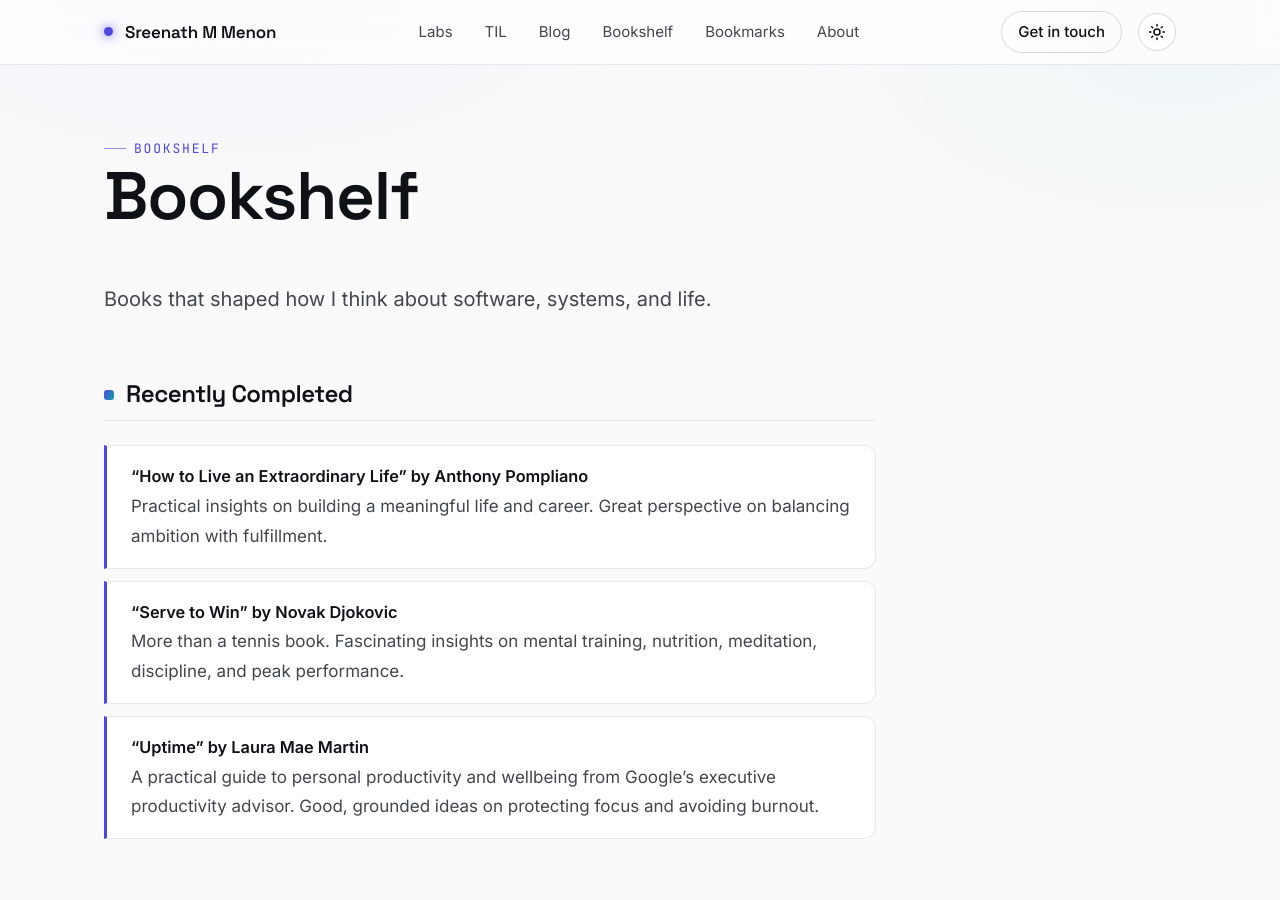
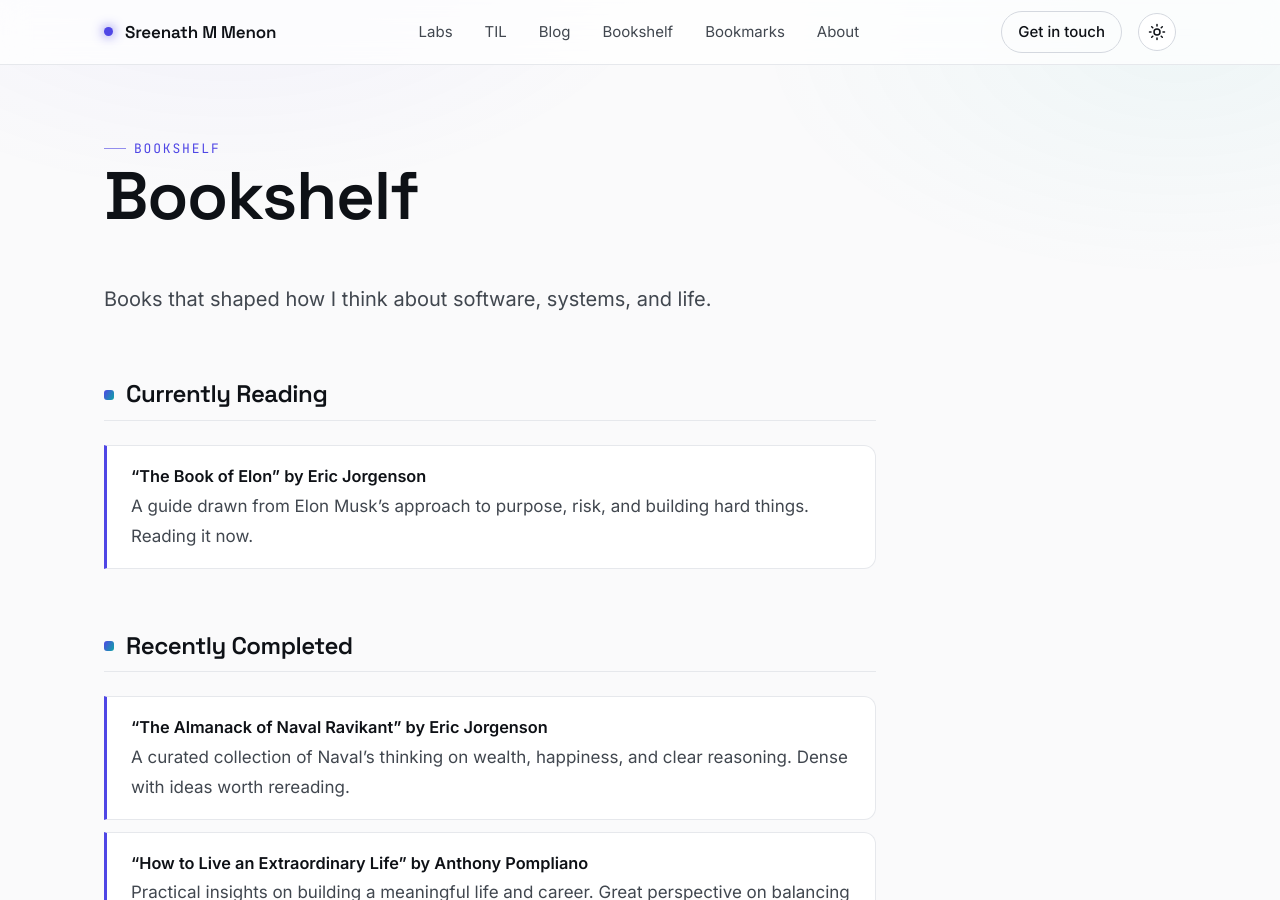
Before and after one commit to sreenathmmenon/sreenathmmenon.github.io, a Jekyll site: the page built from bookshelf.md, in a window 1280 px wide and 900 px high. Built offline with Jekyll 4.4.1, drawn with Linux system fonts in a browser that asks for light colours.

Commit message:
Add two books to bookshelf: The Book of Elon (reading), Almanack of Naval (read)
New Currently Reading section for The Book of Elon by Eric Jorgenson, and
add The Almanack of Naval Ravikant to Recently Completed.

```diff
--- a/bookshelf.md
+++ b/bookshelf.md
@@ -7,7 +7,15 @@ rich: true
 
 Books that shaped how I think about software, systems, and life.
 
+## Currently Reading
+
+**"The Book of Elon" by Eric Jorgenson**
+A guide drawn from Elon Musk's approach to purpose, risk, and building hard things. Reading it now.
+
 ## Recently Completed
+
+**"The Almanack of Naval Ravikant" by Eric Jorgenson**
+A curated collection of Naval's thinking on wealth, happiness, and clear reasoning. Dense with ideas worth rereading.
 
 **"How to Live an Extraordinary Life" by Anthony Pompliano**
 Practical insights on building a meaningful life and career. Great perspective on balancing ambition with fulfillment.
```
